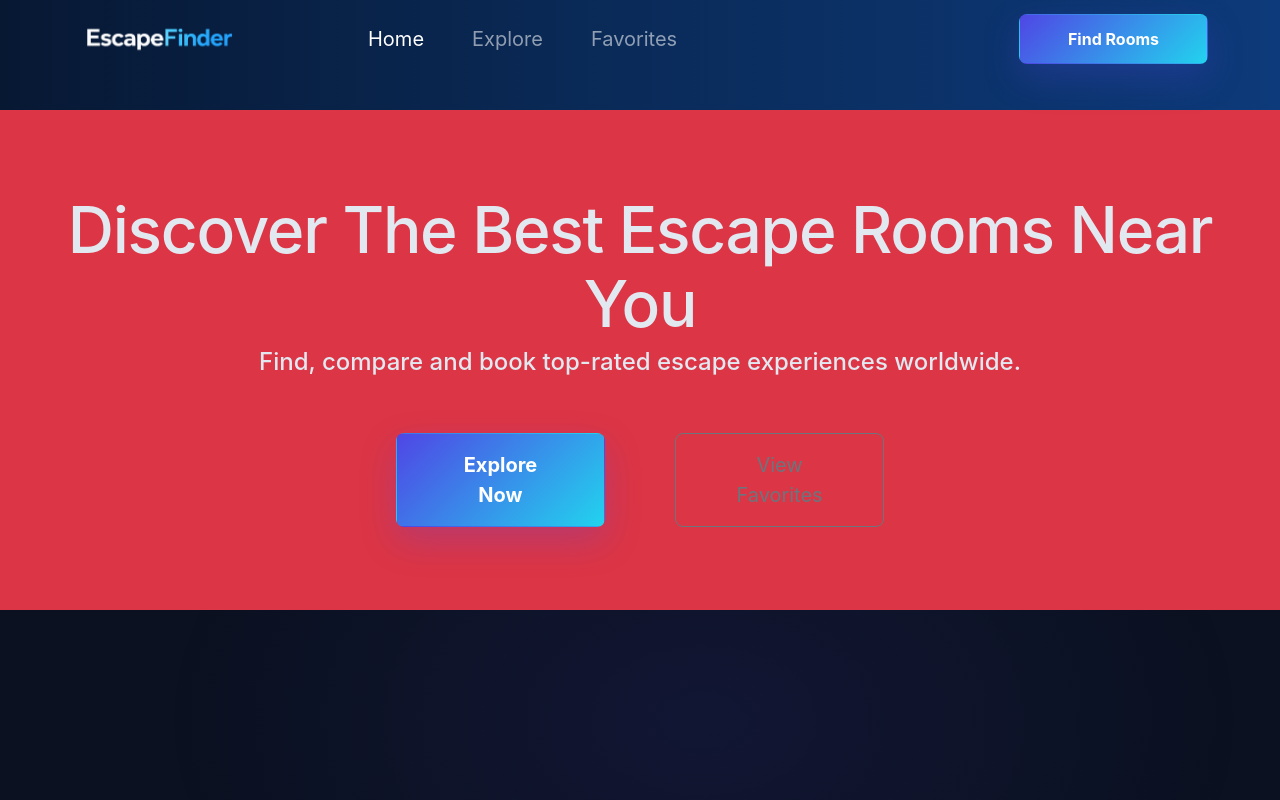
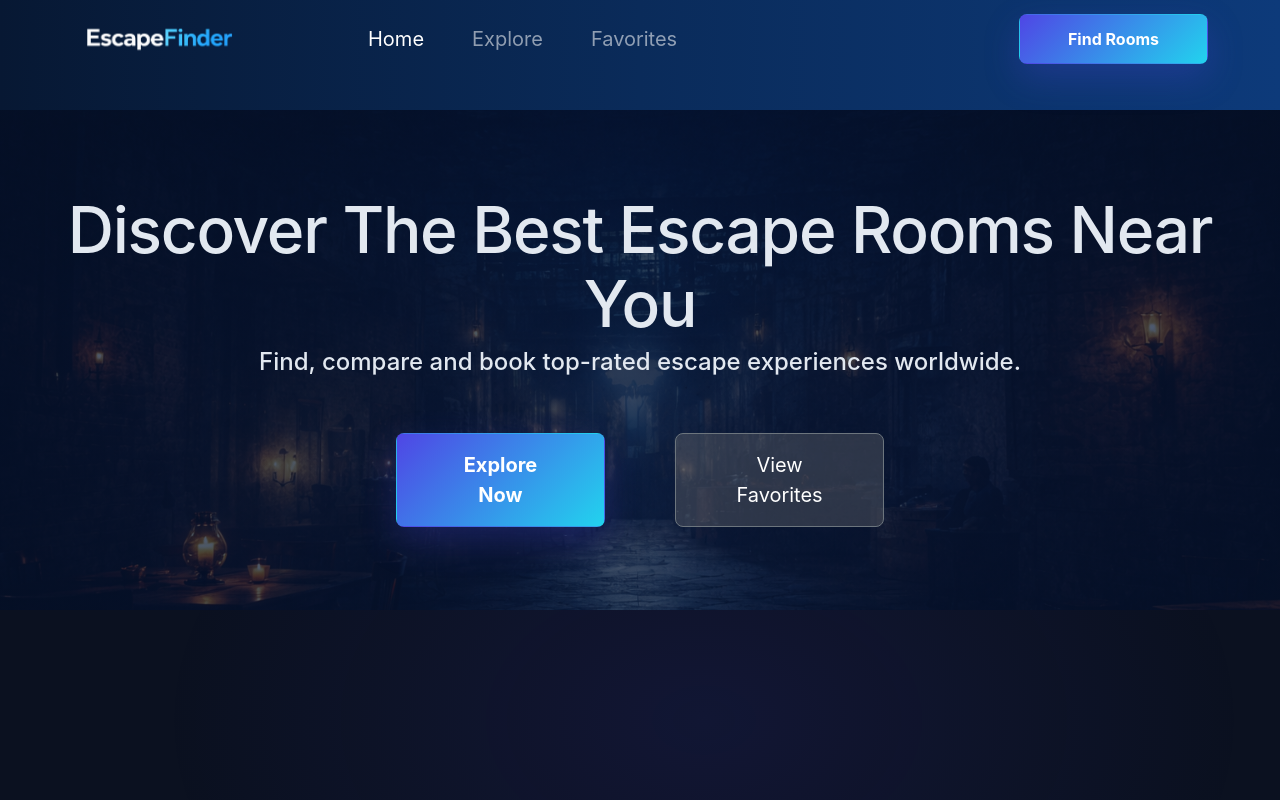
Before and after one commit to kiumars609/escape-finder, a React (Vite) app: page / in a window 1280 px wide. Built offline with nearby package versions, Linux system fonts and the light colour scheme.

Commit message:
Edit Button Section for SubHeader

```diff
--- a/src/Components/SubHeader/SubHeader.jsx
+++ b/src/Components/SubHeader/SubHeader.jsx
@@ -8,7 +8,7 @@ export default function SubHeader() {
     <>
       <div className="container-fluid sub-header">
         <div className="row">
-          <div className="col-12 col-md-12 bg-danger main">
+          <div className="col-12 col-md-12 main">
             <Describe />
             <ButtonSection />
           </div>
--- a/src/Components/SubHeader/style.css
+++ b/src/Components/SubHeader/style.css
@@ -4,6 +4,14 @@
   align-items: center;
   justify-content: center;
   flex-direction: column;
+  background:
+    linear-gradient(rgba(5,20,50,0.7), rgba(5,20,50,0.7)),
+    url("../../assets/images/background/home-background.png");
+
+  background-size: cover;
+  background-position: center;
+  background-repeat: no-repeat;
+  background-attachment: fixed;
 }
 .sub-header .main .sub-header .title {
   font-size: 4rem;
@@ -17,8 +25,9 @@
 }
 
 .sub-header .main .button-section .glass-btn {
-  background: transparent;
+  background: rgba(128, 128, 128, 0.306);
   border: 1px solid #ccc;
   border-radius: 6px;
   padding: 10px 20px;
+  color: #fff;
 }
```
Also changed, not shown: src/assets/images/background/home-background.png (added).
